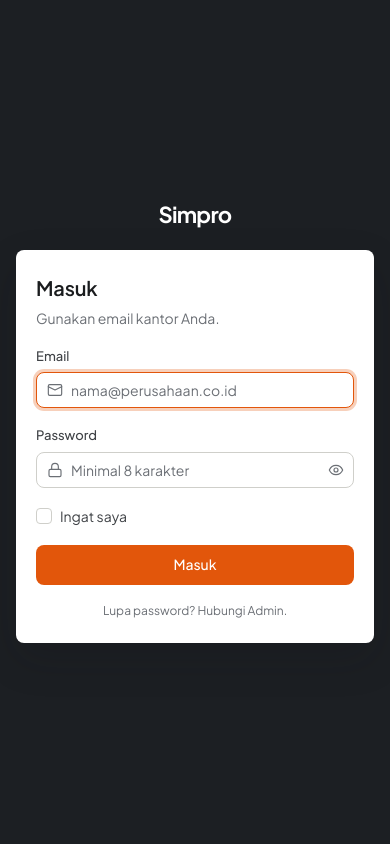
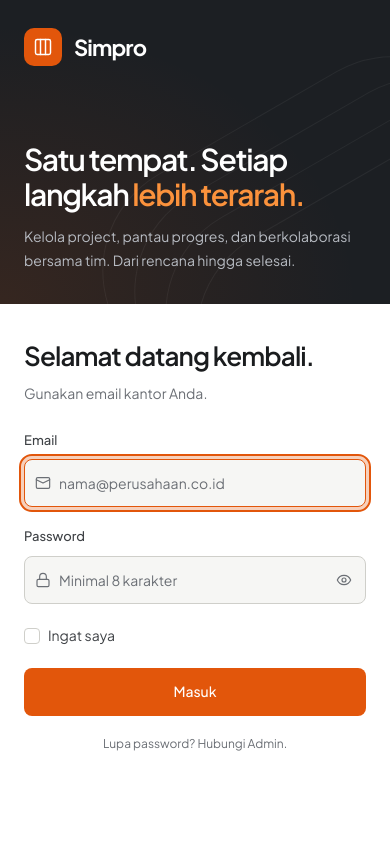
Before and after one commit to rafiazisr/simpro, a Laravel app: page /login in a window 390 px wide. Run offline with Laravel 12, Linux system fonts and the light colour scheme; style sheets or scripts are compiled from the project's sources; parts of the project's set-up code (start-up, migrations or seed data) failed here and were passed over; some libraries are stand-ins or nearby versions.

Commit message:
feat: redesign responsive login page

```diff
--- a/resources/css/app.css
+++ b/resources/css/app.css
@@ -326,3 +326,57 @@ trix-editor.editor-area { border: 0; padding: 12px 14px; outline: none; }
     .stat-cell:nth-child(n + 3) { border-top: 1px solid var(--border); }
     .stat-cell { padding: 12px 16px 14px; }
 }
+
+/* Login dua panel. Seluruh aturan dibatasi ke halaman login. */
+.login-page { display: grid; grid-template-columns: minmax(0, 1.1fr) minmax(0, 1fr); min-height: 100vh; min-height: 100svh; background: var(--surface); }
+.login-story { position: relative; isolation: isolate; overflow: hidden; display: flex; flex-direction: column; justify-content: space-between; gap: 64px; padding: clamp(32px, 5vw, 80px); background: var(--side-bg); color: #fff; }
+.login-story::before { content: ""; position: absolute; z-index: -1; inset: 0; background: radial-gradient(ellipse at 0% 100%, rgba(226, 86, 11, .13), transparent 65%); }
+.login-story-brand { display: flex; align-items: center; gap: 12px; font-size: 22px; font-weight: 700; letter-spacing: -.04em; overflow-wrap: anywhere; }
+.login-brand-mark { display: grid; place-items: center; width: 38px; height: 38px; flex: none; border-radius: 10px; background: var(--primary); color: #fff; }
+.login-story-content { position: relative; max-width: 520px; padding: 32px 0; }
+.login-eyebrow { display: block; margin-bottom: 24px; color: #FDBA8C; font-size: 11px; font-weight: 600; letter-spacing: .18em; }
+.login-story h2 { font-size: clamp(38px, 4.4vw, 68px); line-height: 1.12; letter-spacing: -.045em; font-weight: 600; }
+.login-story h2 span { color: #FB923C; }
+.login-story-content > p { margin-top: 28px; max-width: 380px; font-size: 16px; line-height: 1.8; color: #B7BBC2; }
+.login-story-tags { display: flex; flex-wrap: wrap; align-items: center; gap: 14px; margin-top: 36px; color: #D0D3D7; font-size: 12px; }
+.login-story-tags i { width: 3px; height: 3px; border-radius: 50%; background: #FB923C; }
+.login-story-footer { position: relative; color: #969CA5; font-size: 12px; line-height: 1.6; }
+.login-orbits { position: absolute; z-index: -1; inset: 0; pointer-events: none; }
+.login-orbits span { position: absolute; width: 110%; aspect-ratio: 1; border: 1px solid rgba(255, 255, 255, .055); border-radius: 26%; transform: rotate(-30deg); left: 36%; top: 31%; }
+.login-orbits span:nth-child(2) { left: 44%; top: 38%; }
+.login-orbits span:nth-child(3) { left: 52%; top: 45%; }
+.login-orbits span:nth-child(4) { left: 60%; top: 52%; }
+.login-form-panel { display: flex; align-items: center; justify-content: center; min-width: 0; padding: 64px clamp(32px, 5vw, 80px); background: var(--surface); }
+.login-form-wrap { width: 100%; max-width: 400px; min-width: 0; }
+.login-page .login-form-brand { display: block; margin-bottom: 64px; color: var(--text); font-size: 24px; overflow-wrap: anywhere; }
+.login-form { gap: 22px; }
+.login-form-heading { gap: 10px; margin-bottom: 12px; }
+.login-form-heading h1 { font-size: clamp(26px, 2.5vw, 34px); line-height: 1.25; letter-spacing: -.035em; font-weight: 600; }
+.login-form-heading p { font-size: 14px; line-height: 1.6; }
+.login-form .field { gap: 9px; }
+.login-form .input { height: 48px; background-color: var(--bg); }
+.login-form #password { padding-right: 48px; }
+.login-form .trail { width: 36px; height: 36px; right: 6px; }
+.login-form > .btn { min-height: 48px; }
+.login-form .alert { overflow-wrap: anywhere; }
+.login-form .check { min-height: 24px; }
+.login-form :is(button, input):focus-visible { outline: 2px solid var(--primary); outline-offset: 3px; }
+@media (min-width: 761px) and (max-width: 1024px) {
+    .login-story { padding: 40px 32px; gap: 40px; }
+    .login-story h2 { font-size: 42px; }
+    .login-form-panel { padding: 48px 32px; }
+    .login-page .login-form-brand { margin-bottom: 48px; }
+}
+@media (max-width: 760px) {
+    .login-page { grid-template-columns: minmax(0, 1fr); }
+    .login-story { padding: 28px 24px 32px; gap: 28px; }
+    .login-story-content { padding: 0; max-width: none; }
+    .login-story h2 { font-size: clamp(30px, 6vw, 42px); line-height: 1.15; }
+    .login-story h2 br { display: none; }
+    .login-eyebrow, .login-story-tags, .login-story-footer { display: none; }
+    .login-story-content > p { margin-top: 14px; max-width: 440px; font-size: 14px; line-height: 1.65; }
+    .login-form-panel { align-items: flex-start; padding: 36px 24px 44px; }
+    .login-page .login-form-brand { display: none; }
+    .login-form-heading { margin-bottom: 6px; }
+    .login-form { gap: 20px; }
+}
--- a/resources/views/auth/login.blade.php
+++ b/resources/views/auth/login.blade.php
@@ -1,13 +1,25 @@
 <x-layouts.guest title="Masuk">
-<div class="auth-bg" style="padding: 32px 16px; display: flex; flex-direction: column; align-items: center; justify-content: center; gap: 24px">
-    <span class="wordmark" style="font-size: 22px">{{ config('app.name') }}</span>
+<main class="auth-bg login-page">
+    <section class="login-story" aria-labelledby="login-story-title">
+        <div class="login-orbits" aria-hidden="true"><span></span><span></span><span></span><span></span></div>
+        <div class="login-story-brand"><span class="login-brand-mark" aria-hidden="true"><x-icon name="columns" size="20" /></span>{{ config('app.name') }}</div>
+        <div class="login-story-content">
+            <span class="login-eyebrow">RUANG KERJA TIM ANDA</span>
+            <h2 id="login-story-title">Satu tempat.<br> Setiap langkah<br> <span>lebih terarah.</span></h2>
+            <p>Kelola project, pantau progres, dan berkolaborasi bersama tim. Dari rencana hingga selesai.</p>
+            <div class="login-story-tags" aria-hidden="true"><span>Project</span><i></i><span>Kolaborasi</span><i></i><span>Progres</span></div>
+        </div>
+        <p class="login-story-footer">Bersama tim, wujudkan rencana jadi hasil.</p>
+    </section>
 
-    <div class="card auth-card" style="width: 100%; max-width: 380px; padding: 28px">
-        <form class="col" method="POST" action="{{ route('login.store') }}" style="gap: 18px" novalidate
+    <section class="login-form-panel" aria-labelledby="login-title">
+        <div class="login-form-wrap">
+        <span class="wordmark login-form-brand">{{ config('app.name') }}</span>
+        <form class="col login-form" method="POST" action="{{ route('login.store') }}" novalidate
               x-data="{ sending: false }" @submit="if (sending) { $event.preventDefault() } sending = true">
             @csrf
-            <div class="col" style="gap: 6px">
-                <h1 class="t-20">Masuk</h1>
+            <div class="col login-form-heading">
+                <h1 id="login-title">Selamat datang kembali.</h1>
                 <p class="muted">Gunakan email kantor Anda.</p>
             </div>
 
@@ -76,6 +88,7 @@
             <button class="btn btn-primary btn-lg btn-block" type="submit" :disabled="sending" x-text="sending ? 'Memproses…' : 'Masuk'">Masuk</button>
             <p class="t-12 muted" style="text-align: center">Lupa password? Hubungi Admin.</p>
         </form>
-    </div>
-</div>
+        </div>
+    </section>
+</main>
 </x-layouts.guest>
```
